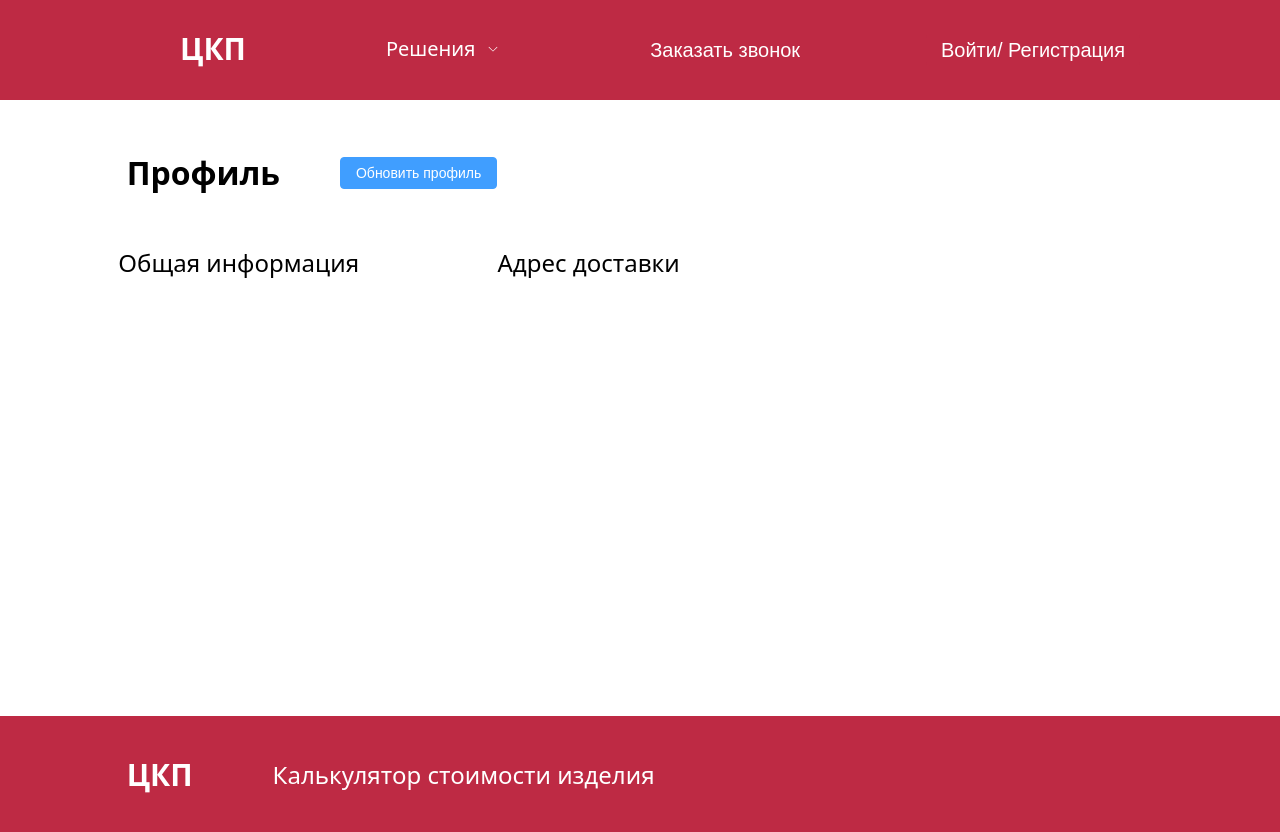
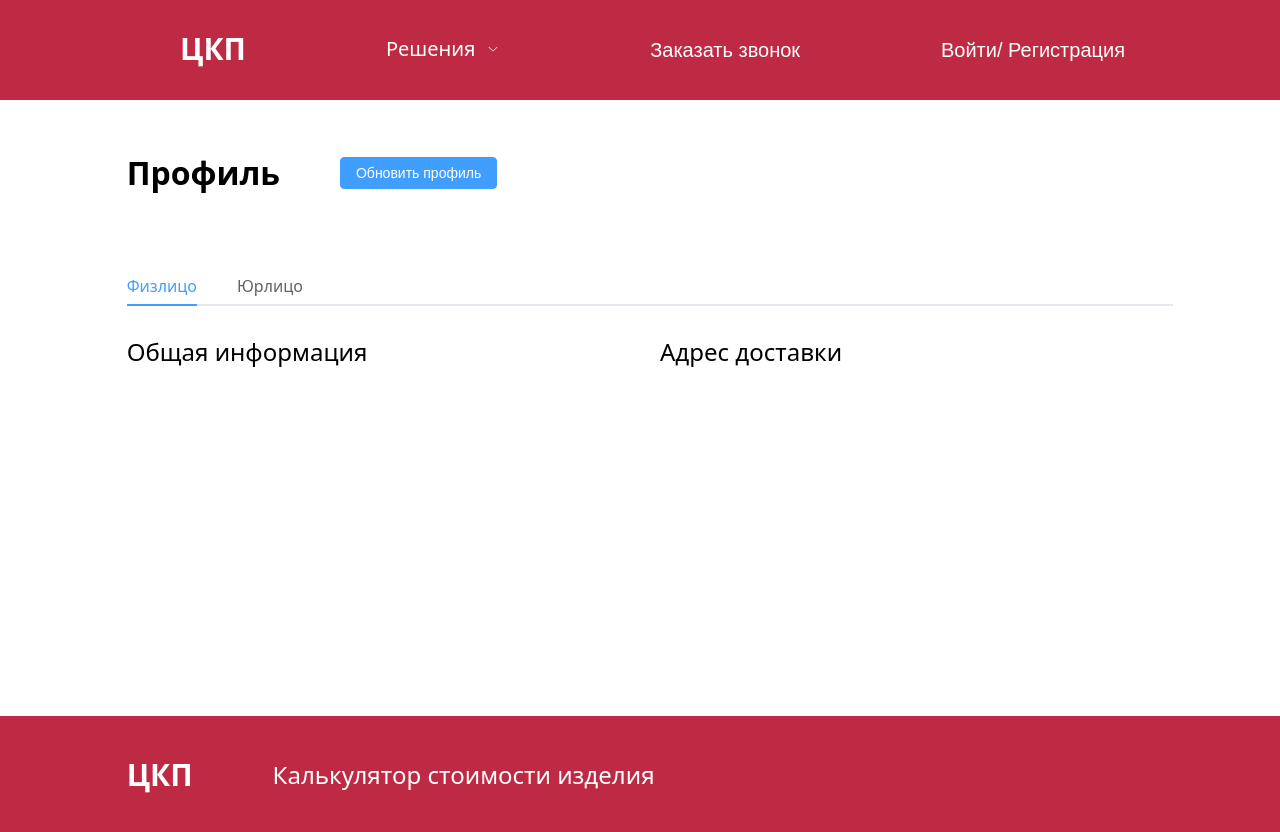
Before and after one commit to js-owl/maas-front, a Vue app: page /profile in a window 1280 px wide. Shown: the top 832 px of the page. Built offline with nearby package versions, Linux system fonts and the light colour scheme; no server answers.

Commit message:
Refactor ProfilePage component to implement tabbed interface for individual and legal profiles. Update profile store to include 'ras_account' field. Enhance UI with Element Plus styling for better user experience.

```diff
--- a/src/pages/ProfilePage.vue
+++ b/src/pages/ProfilePage.vue
@@ -7,6 +7,7 @@ import router from "../router";
 const profileStore = useProfileStore();
 const profileForm = ref<IProfile>();
 const formRef = ref<FormInstance>();
+const activeTab = ref("individual");
 
 onMounted(async () => {
   // Если профиль уже загружен в store, используем его
@@ -94,8 +95,12 @@ async function onUpdate() {
       label-position="top"
       style="width: 100%"
     >
+      <!-- Вкладки для физических и юридических лиц -->
+      <el-col :offset="2" :span="20">
+        <el-tabs v-model="activeTab" class="profile-tabs">
+          <el-tab-pane label="Физлицо" name="individual">
             <el-row :gutter="20">
-        <el-col :offset="2" :span="6">
+              <el-col :span="12">
                 <div style="font-size: 24px; padding-bottom: 30px">
                   Общая информация
                 </div>
@@ -121,8 +126,7 @@ async function onUpdate() {
                   </el-form-item>
                 </div>
               </el-col>
-
-        <el-col :offset="1" :span="6">
+              <el-col :span="12">
                 <div style="font-size: 24px; padding-bottom: 30px">
                   Адрес доставки
                 </div>
@@ -165,59 +169,113 @@ async function onUpdate() {
                   </el-form-item>
                 </div>
               </el-col>
+            </el-row>
+          </el-tab-pane>
 
-        <!-- <el-col :offset="1" :span="6">
+          <el-tab-pane label="Юрлицо" name="legal">
+            <el-row :gutter="20">
+              <el-col :span="12">
                 <div style="font-size: 24px; padding-bottom: 30px">
-            Платежная информация
+                  Общая информация
                 </div>
-          <div>
-            <el-form-item label="Наименование банка" prop="payment_bank_name">
+                <div v-if="profileForm">
+                  <el-form-item label="Логин" prop="username">
                     <el-input
-                v-model="profileForm.payment_bank_name"
-                placeholder="Введите имя банка"
+                      v-model="profileForm.username"
+                      placeholder="username"
+                      disabled
                     />
                   </el-form-item>
-            <el-form-item label="ИНН" prop="payment_inn">
+                  <el-form-item label="Email" prop="email">
                     <el-input
-                v-model="profileForm.payment_inn"
-                placeholder="Введите ИНН"
+                      v-model="profileForm.email"
+                      placeholder="Введите свой email"
                     />
                   </el-form-item>
-            <el-form-item label="КПП" prop="payment_kpp">
+                  <el-form-item label="Расчетный счет" prop="ras_account">
                     <el-input
-                v-model="profileForm.payment_kpp"
-                placeholder="Введите КПП"
-              />
-            </el-form-item>
-            <el-form-item label="БИК" prop="payment_bik">
-              <el-input
-                v-model="profileForm.payment_bik"
-                placeholder="Введите БИК"
-              />
-            </el-form-item>
-            <el-form-item label="Корр.счет" prop="payment_cor_account">
-              <el-input
-                v-model="profileForm.payment_cor_account"
-                placeholder="Введите корреспондентский счет"
-              />
-            </el-form-item>
-            <el-form-item label="Расчетный счет" prop="payment_account">
-              <el-input
-                v-model="profileForm.payment_account"
+                      v-model="profileForm.ras_account"
                       placeholder="Введите расчетный счет"
                     />
                   </el-form-item>
-            <el-form-item label="Получатель" prop="payment_company_name">
+                </div>
+              </el-col>
+              <el-col :span="12">
+                <div style="font-size: 24px; padding-bottom: 30px">
+                  Адрес доставки
+                </div>
+                <div v-if="profileForm">
+                  <el-form-item label="Индекс" prop="postal">
                     <el-input
-                v-model="profileForm.payment_company_name"
-                placeholder="Введите получателя"
+                      v-model="profileForm.postal"
+                      placeholder="Введите индекс"
+                    />
+                  </el-form-item>
+                  <el-form-item label="Регион/Область" prop="region">
+                    <el-input
+                      v-model="profileForm.region"
+                      placeholder="Введите регион"
+                    />
+                  </el-form-item>
+                  <el-form-item label="Город" prop="city_name">
+                    <el-input
+                      v-model="profileForm.city_name"
+                      placeholder="Введите город"
+                    />
+                  </el-form-item>
+                  <el-form-item label="Улица" prop="street">
+                    <el-input
+                      v-model="profileForm.street"
+                      placeholder="Введите улицу"
+                    />
+                  </el-form-item>
+                  <el-form-item label="Дом/Строение" prop="building">
+                    <el-input
+                      v-model="profileForm.building"
+                      placeholder="Введите номер дома"
+                    />
+                  </el-form-item>
+                  <el-form-item label="Квартира/Офис" prop="apartment">
+                    <el-input
+                      v-model="profileForm.apartment"
+                      placeholder="Введите номер квартиры"
                     />
                   </el-form-item>
                 </div>
-        </el-col> -->
+              </el-col>
             </el-row>
+          </el-tab-pane>
+        </el-tabs>
+      </el-col>
+
     </el-form>
   </el-row>
 </template>
 
-<style scoped></style>
+<style scoped>
+.profile-tabs {
+  margin-top: 20px;
+}
+
+:deep(.el-tabs__header) {
+  margin-bottom: 30px;
+}
+
+:deep(.el-tabs__nav-wrap::after) {
+  background-color: #e4e7ed;
+}
+
+:deep(.el-tabs__item) {
+  font-size: 16px;
+  font-weight: 500;
+  color: #606266;
+}
+
+:deep(.el-tabs__item.is-active) {
+  color: #409eff;
+}
+
+:deep(.el-tabs__active-bar) {
+  background-color: #409eff;
+}
+</style>
--- a/src/stores/profile.store.ts
+++ b/src/stores/profile.store.ts
@@ -7,6 +7,7 @@ export interface IProfile {
   username: string;
   email: string;
   full_name: string;
+  ras_account: string;
   city: string;
   postal: string;
   region: string;
```
Lines whose indentation alone changed are shown as unchanged.
